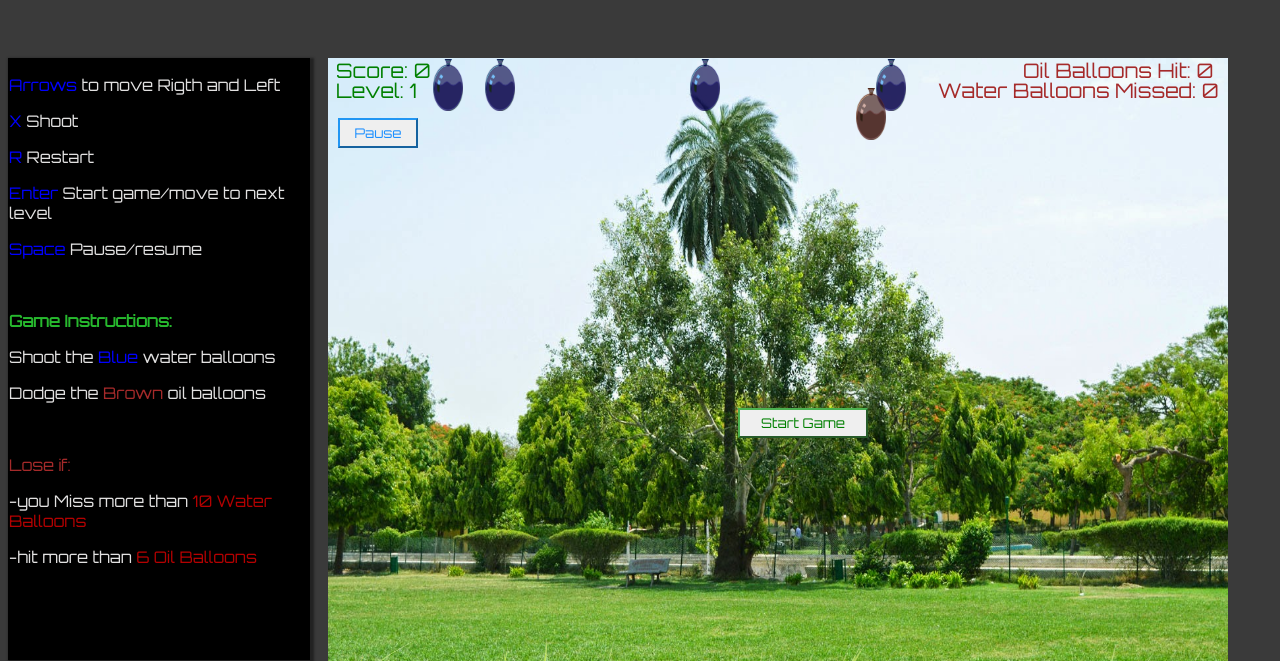
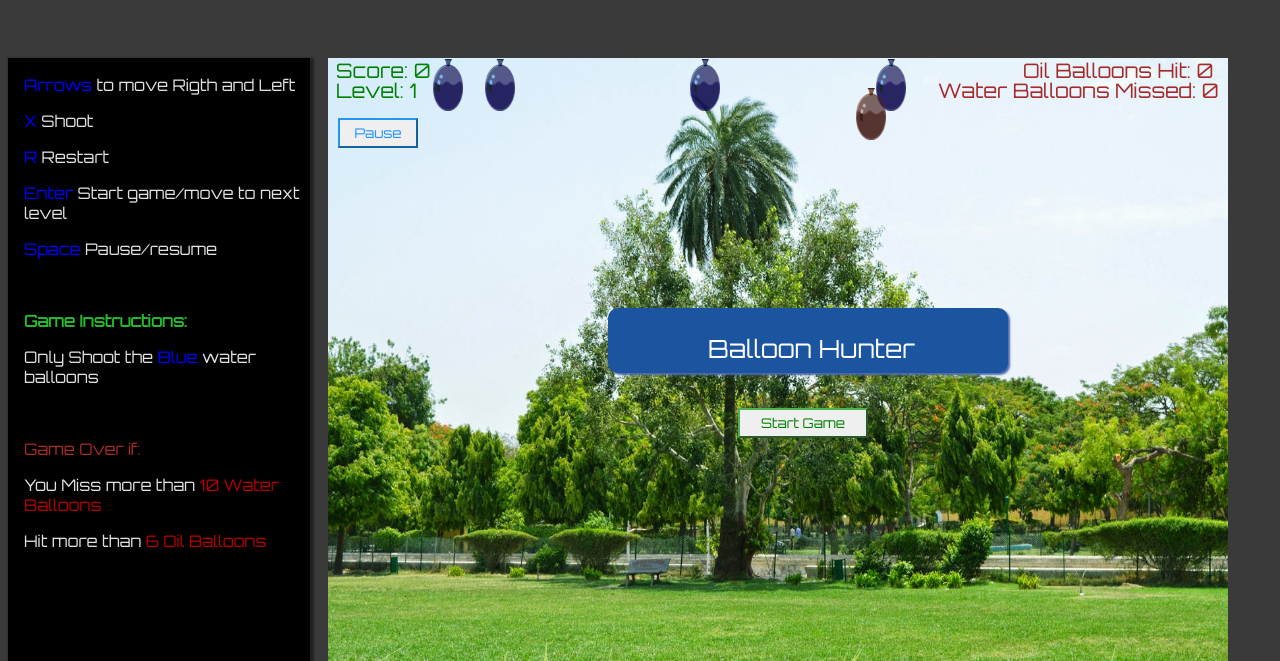
Before and after one commit to samkala11/WaterFalls-Game, a plain HTML site: page dist/index.html in a window 1280 px wide. Shown: the top 661 px of the page. Drawn offline with Linux system fonts and the light colour scheme.

Commit message:
title update

```diff
--- a/dist/index.html
+++ b/dist/index.html
@@ -21,23 +21,24 @@
 
     <div class="game-instructions">
 
+        <div class="sub-inst">
 
-        <p> <span> Arrows </span> to move Rigth and Left</p>
-        <p> <span> X </span>  Shoot</p>
-        <p><span> R </span>   Restart</p>
+            <p> <span> Arrows </span> to move Rigth and Left</p>
+            <p> <span> X </span>  Shoot</p>
+            <p><span> R </span>   Restart</p>
         <p> <span> Enter </span>  Start game/move to next level</p>
         <p>  <span> Space </span>  Pause/resume</p>
         <br>
 
         <p class=inst>Game Instructions:</p>
-        <p> Shoot the <span class="blue">Blue</span> water balloons</p>
-        <p>Dodge the <span id="brown"> Brown</span> oil balloons</p>
+        <p> Only Shoot the <span class="blue">Blue</span> water balloons</p>
         <br/>
-        <p id="brown">Lose if:</p>
-        <p class="loseinst"> -you Miss more than <span>10 Water Balloons</p>
-        <p class="loseinst"> </span> -hit more than <span>6 Oil Balloons</span> </p>
-        <div class="github-link">
-         <a href="https://github.com/samkala11/WaterFalls-Game"> <i class="fa fa-github" style="font-size:48px;color:red"> </i></a>
+        <p id="brown">Game Over if:</p>
+        <p class="loseinst"> You Miss more than <span>10 Water Balloons</p>
+            <p class="loseinst"> </span> Hit more than <span>6 Oil Balloons</span> </p>
+            <div class="github-link">
+                <a href="https://github.com/samkala11/WaterFalls-Game"> <i class="fa fa-github" style="font-size:48px;color:red"> </i></a>
+            </div>
         </div>
     </div>
 
@@ -45,6 +46,10 @@
         <p> You Win this level</p>
         <button class="success next-level"> Go to Next level</button>
     </div>
+
+    <div class="title">
+            <p> Balloon Hunter </p>
+            </div>
 
     <div class="lose-message remove-message">
         <p> You Lose. Better Luck Next Time</p>
@@ -100,7 +105,7 @@
 .game-instructions{
     z-index: 10;
     border: black 1px solid;
-    width: 300px;
+    width: 300px;evel-message
     height: 600px;
     position: fixed;
     margin-top: 50px;
@@ -126,6 +131,27 @@
 }
 
 
+.title{
+    font-family: 'Orbitron', sans-serif;
+    z-index: 2;
+    margin-left: 600px;
+    margin-top: 300px;
+    padding-bottom: 5px;
+    position: absolute;
+    width: 400px;
+box-shadow: rgb(76, 107, 175) 2px 2px 2px  ;
+  background-color: rgb(27, 85, 160);
+    /* display: flex; */
+    font-size: 25px;
+    border-radius: 10px;
+    color: white;
+    height: 60px;
+}
+
+.title p{
+    padding-left: 25%;
+    /* line-clamp: 50%s;  */
+}
 .lose-message{
     font-family: 'Orbitron', sans-serif;
     z-index: 3;
@@ -192,6 +218,7 @@
     width: 130px;
     height: 30px;
     font-family: 'Orbitron', sans-serif;
+    cursor: pointer;
 }
 
 #pause-button{
@@ -204,6 +231,10 @@
     font-family: 'Orbitron', sans-serif;
 }
 
+.sub-inst{
+    padding-left: 15px;
+}
+
 body{
     background-color: rgb(58, 58, 58);
 }
```
Also changed, not shown: src/index.js (+4 -4 lines), dist/main.js, 1 other file.
